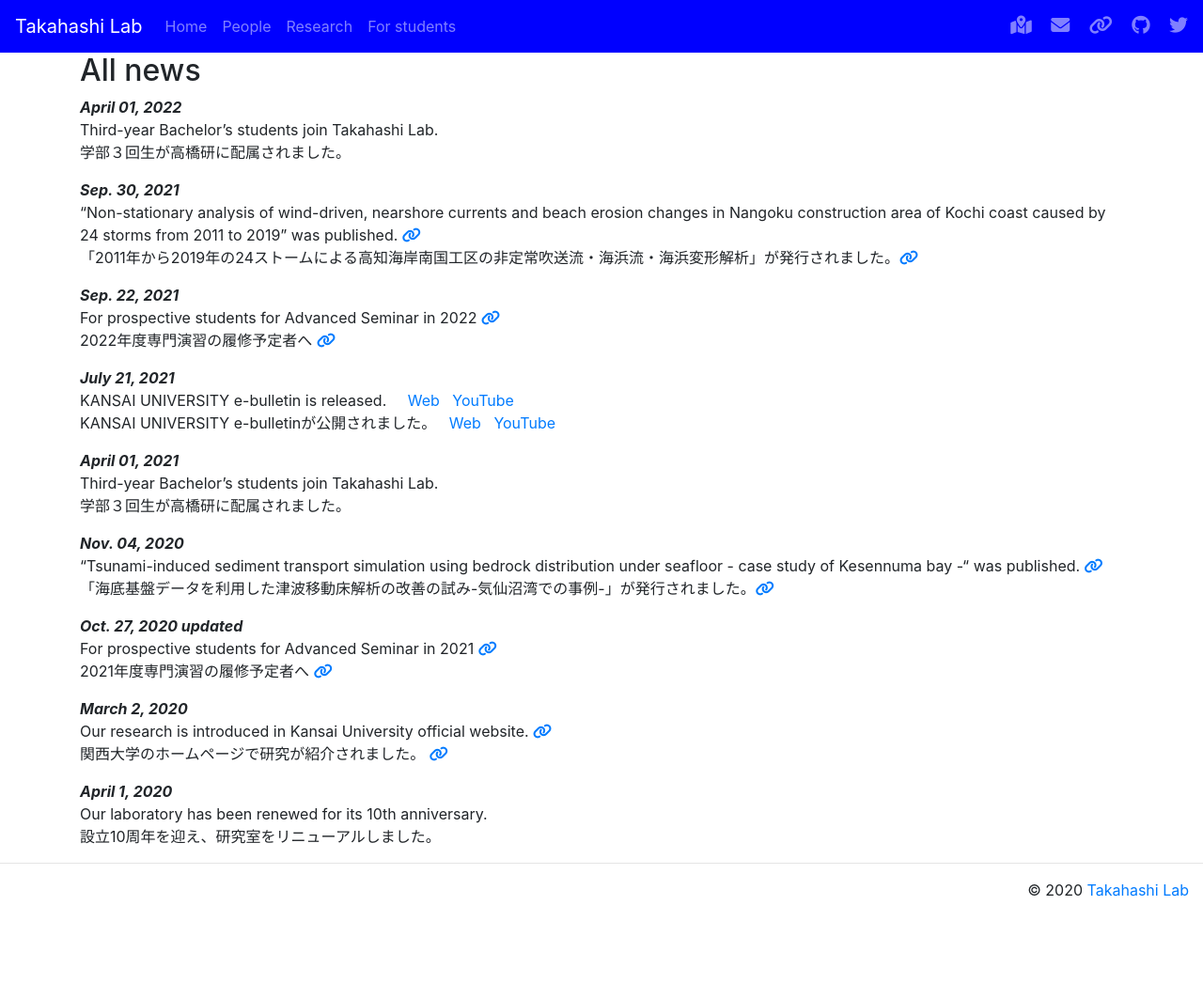
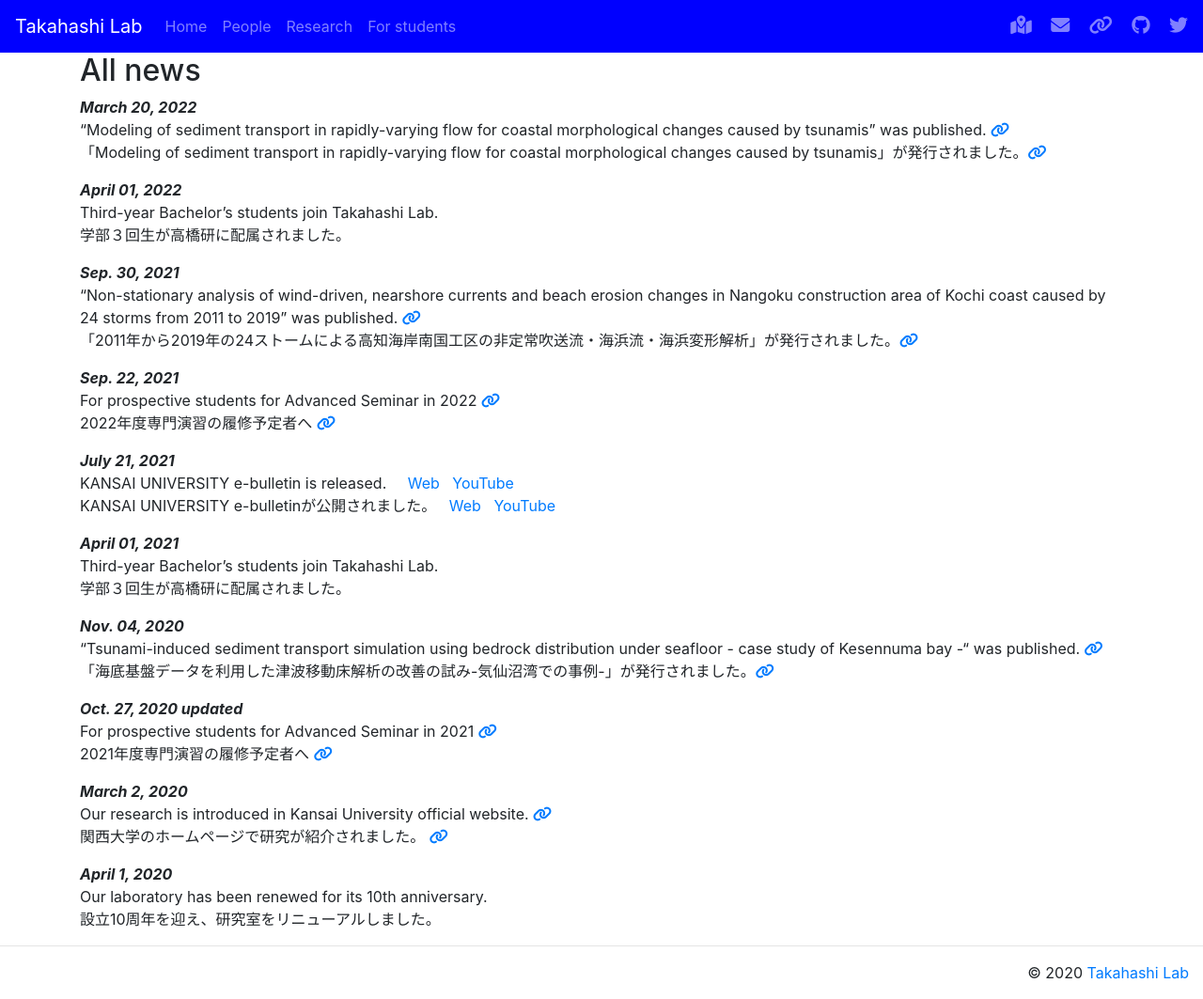
Before and after one commit to tkhslab/tkhslab.github.io, a Jekyll site: the page built from allnews.md, in a window 1280 px wide. Shown: the whole page at 94% size. Built offline with Jekyll 4.4.1, drawn with Linux system fonts in a browser that asks for light colours; nearby versions of some CDN libraries; before the commit the page ends 975 px from its top, so only the background shows below that.

Commit message:
add a paper publication news

```diff
--- a/allnews.md
+++ b/allnews.md
@@ -2,6 +2,10 @@
 title: All news
 ---
 ## All news
+
+***March 20, 2022***
+"Modeling of sediment transport in rapidly-varying flow for coastal morphological changes caused by tsunamis" was published. <a href="https://authors.elsevier.com/a/1f8Y15mVdsO0r"><i class="fas fa-link"></i></a>
+「Modeling of sediment transport in rapidly-varying flow for coastal morphological changes caused by tsunamis」が発行されました。<a href="https://authors.elsevier.com/a/1f8Y15mVdsO0r"><i class="fas fa-link"></i></a>
 
 ***April 01, 2022***
 Third-year Bachelor's students join Takahashi Lab.
```
